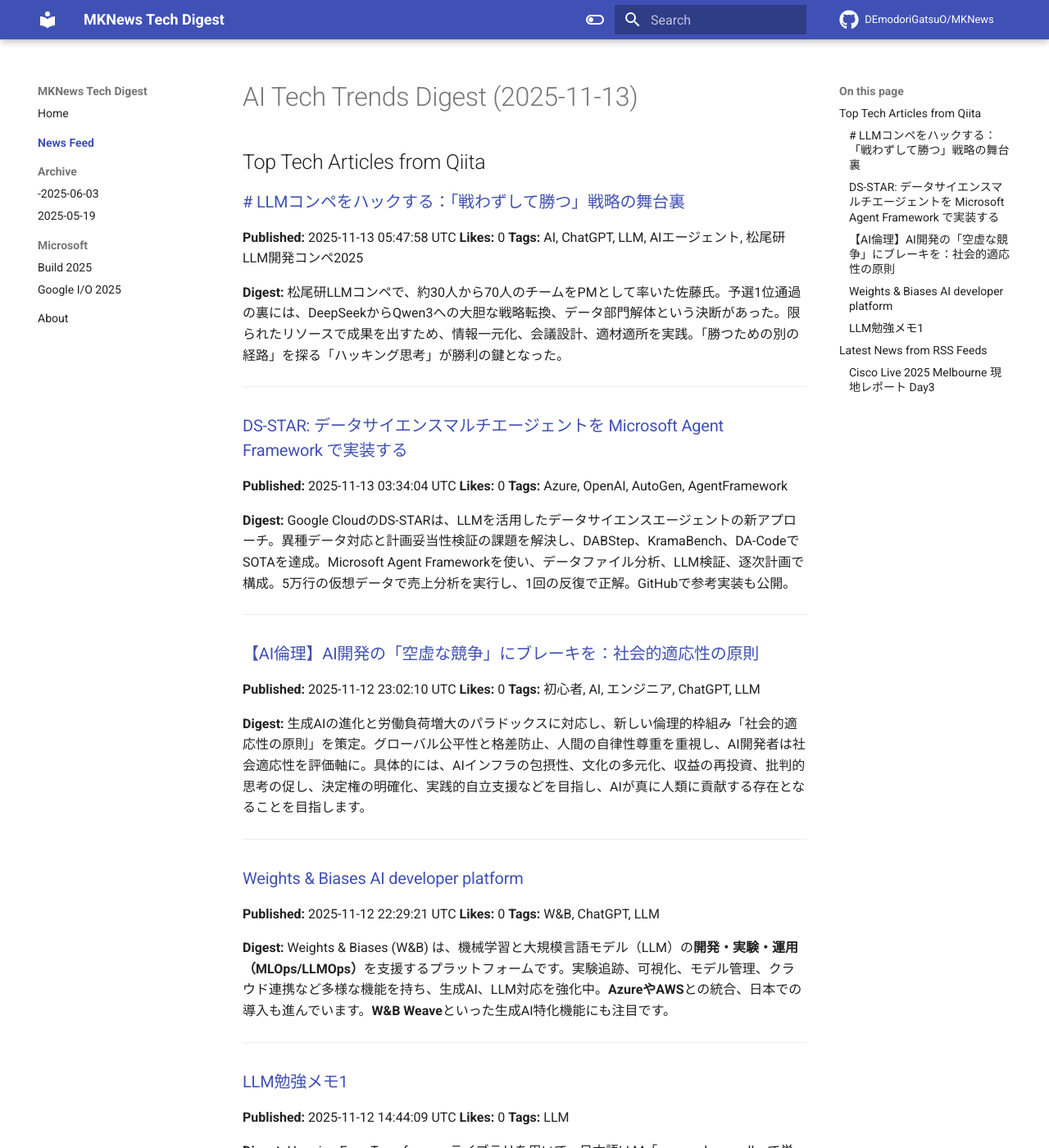
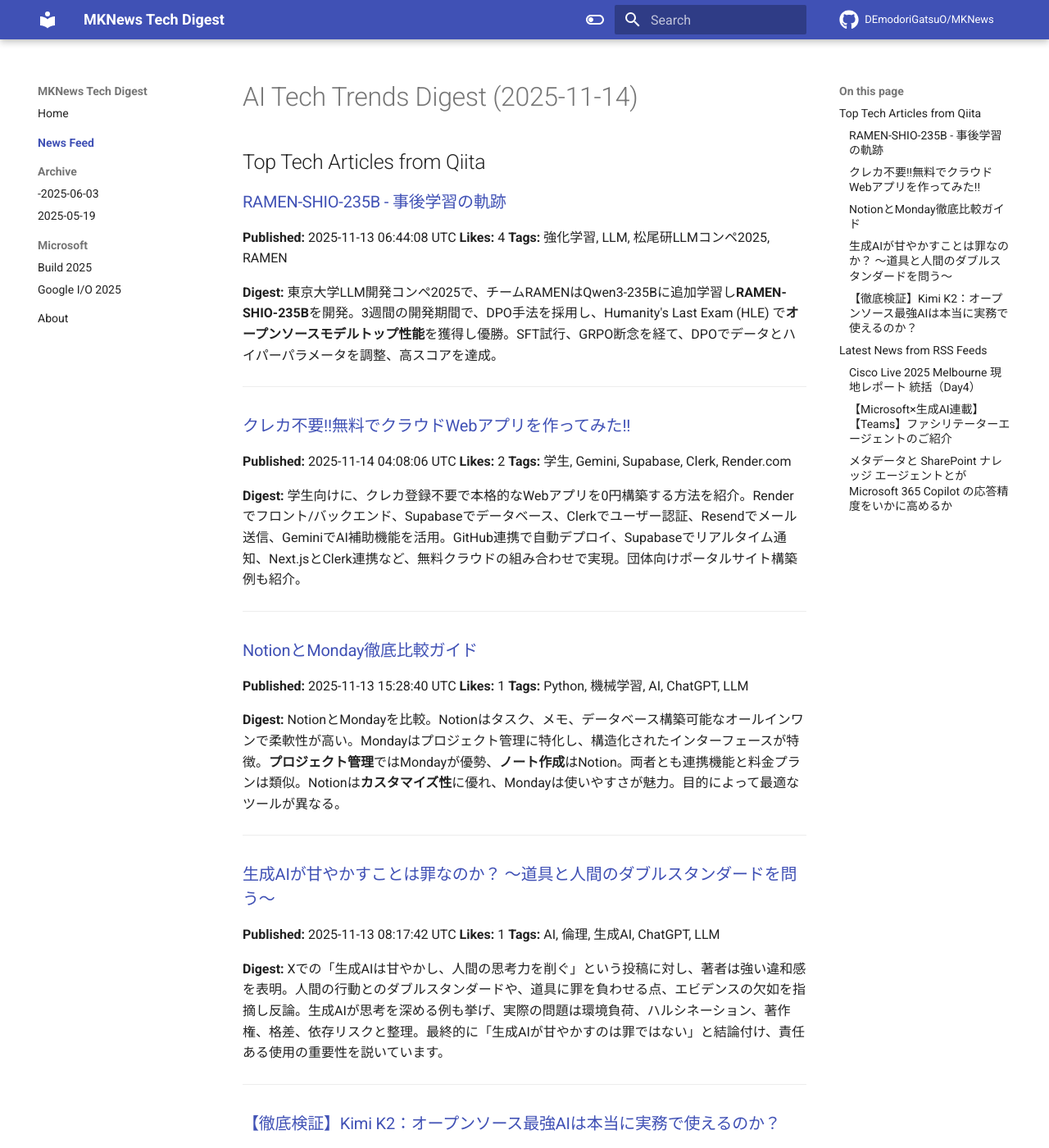
Before and after one commit to DEmodoriGatsuO/MKNews, an MkDocs documentation site: the page built from docs/news/index.md, in a window 1280 px wide and 1400 px high. Shown: the whole window at 82% size. Built offline with MkDocs 1.6.1 and Material for MkDocs 9.7.7, drawn with Linux system fonts in a browser that asks for light colours; comment, search, counter and statistics services are not loaded; some of the changed text lies outside the part shown.

Commit message:
Automated AI Tech Digest - 2025-11-14

```diff
--- a/docs/news/index.md
+++ b/docs/news/index.md
@@ -1,68 +1,88 @@
-# AI Tech Trends Digest (2025-11-13)
+# AI Tech Trends Digest (2025-11-14)
 
 
 ## Top Tech Articles from Qiita
 
 
-### [# LLMコンペをハックする：「戦わずして勝つ」戦略の舞台裏](https://qiita.com/heat1390/items/b1ec44b527e09526f9bb)
-**Published:** 2025-11-13 05:47:58 UTC
-**Likes:** 0
-**Tags:** AI, ChatGPT, LLM, AIエージェント, 松尾研LLM開発コンペ2025
+### [RAMEN-SHIO-235B - 事後学習の軌跡](https://qiita.com/som3ya/items/fb4e2459061ce67634c1)
+**Published:** 2025-11-13 06:44:08 UTC
+**Likes:** 4
+**Tags:** 強化学習, LLM, 松尾研LLMコンペ2025, RAMEN
 
 **Digest:**
-松尾研LLMコンペで、約30人から70人のチームをPMとして率いた佐藤氏。予選1位通過の裏には、DeepSeekからQwen3への大胆な戦略転換、データ部門解体という決断があった。限られたリソースで成果を出すため、情報一元化、会議設計、適材適所を実践。「勝つための別の経路」を探る「ハッキング思考」が勝利の鍵となった。
+東京大学LLM開発コンペ2025で、チームRAMENはQwen3-235Bに追加学習し**RAMEN-SHIO-235B**を開発。3週間の開発期間で、DPO手法を採用し、Humanity's Last Exam (HLE) で**オープンソースモデルトップ性能**を獲得し優勝。SFT試行、GRPO断念を経て、DPOでデータとハイパーパラメータを調整、高スコアを達成。
 
 ---
 
-### [DS-STAR: データサイエンスマルチエージェントを Microsoft Agent Framework で実装する](https://qiita.com/nohanaga/items/5e5621738fd181c015ed)
-**Published:** 2025-11-13 03:34:04 UTC
-**Likes:** 0
-**Tags:** Azure, OpenAI, AutoGen, AgentFramework
+### [クレカ不要!!無料でクラウドWebアプリを作ってみた!!](https://qiita.com/yo_arai/items/1bb5353cca7b3f5e37fe)
+**Published:** 2025-11-14 04:08:06 UTC
+**Likes:** 2
+**Tags:** 学生, Gemini, Supabase, Clerk, Render.com
 
 **Digest:**
-Google CloudのDS-STARは、LLMを活用したデータサイエンスエージェントの新アプローチ。異種データ対応と計画妥当性検証の課題を解決し、DABStep、KramaBench、DA-CodeでSOTAを達成。Microsoft Agent Frameworkを使い、データファイル分析、LLM検証、逐次計画で構成。5万行の仮想データで売上分析を実行し、1回の反復で正解。GitHubで参考実装も公開。
+学生向けに、クレカ登録不要で本格的なWebアプリを0円構築する方法を紹介。Renderでフロント/バックエンド、Supabaseでデータベース、Clerkでユーザー認証、Resendでメール送信、GeminiでAI補助機能を活用。GitHub連携で自動デプロイ、Supabaseでリアルタイム通知、Next.jsとClerk連携など、無料クラウドの組み合わせで実現。団体向けポータルサイト構築例も紹介。
 
 ---
 
-### [【AI倫理】AI開発の「空虚な競争」にブレーキを：社会的適応性の原則](https://qiita.com/Shawin/items/a6eca391b1ad24f80cfa)
-**Published:** 2025-11-12 23:02:10 UTC
-**Likes:** 0
-**Tags:** 初心者, AI, エンジニア, ChatGPT, LLM
+### [NotionとMonday徹底比較ガイド](https://qiita.com/AInsights/items/4eb024fa14369588538d)
+**Published:** 2025-11-13 15:28:40 UTC
+**Likes:** 1
+**Tags:** Python, 機械学習, AI, ChatGPT, LLM
 
 **Digest:**
-生成AIの進化と労働負荷増大のパラドックスに対応し、新しい倫理的枠組み「社会的適応性の原則」を策定。グローバル公平性と格差防止、人間の自律性尊重を重視し、AI開発者は社会適応性を評価軸に。具体的には、AIインフラの包摂性、文化の多元化、収益の再投資、批判的思考の促し、決定権の明確化、実践的自立支援などを目指し、AIが真に人類に貢献する存在となることを目指します。
+NotionとMondayを比較。Notionはタスク、メモ、データベース構築可能なオールインワンで柔軟性が高い。Mondayはプロジェクト管理に特化し、構造化されたインターフェースが特徴。**プロジェクト管理**ではMondayが優勢、**ノート作成**はNotion。両者とも連携機能と料金プランは類似。Notionは**カスタマイズ性**に優れ、Mondayは使いやすさが魅力。目的によって最適なツールが異なる。
 
 ---
 
-### [Weights & Biases AI developer platform ](https://qiita.com/kaizen_nagoya/items/845300cf7100bfb0dede)
-**Published:** 2025-11-12 22:29:21 UTC
-**Likes:** 0
-**Tags:** W&B, ChatGPT, LLM
+### [生成AIが甘やかすことは罪なのか？ 〜道具と人間のダブルスタンダードを問う〜](https://qiita.com/koshikawa-masato/items/75a75aac8efb33e71647)
+**Published:** 2025-11-13 08:17:42 UTC
+**Likes:** 1
+**Tags:** AI, 倫理, 生成AI, ChatGPT, LLM
 
 **Digest:**
-Weights & Biases (W&B) は、機械学習と大規模言語モデル（LLM）の**開発・実験・運用（MLOps/LLMOps）**を支援するプラットフォームです。実験追跡、可視化、モデル管理、クラウド連携など多様な機能を持ち、生成AI、LLM対応を強化中。**AzureやAWS**との統合、日本での導入も進んでいます。**W&B Weave**といった生成AI特化機能にも注目です。
+Xでの「生成AIは甘やかし、人間の思考力を削ぐ」という投稿に対し、著者は強い違和感を表明。人間の行動とのダブルスタンダードや、道具に罪を負わせる点、エビデンスの欠如を指摘し反論。生成AIが思考を深める例も挙げ、実際の問題は環境負荷、ハルシネーション、著作権、格差、依存リスクと整理。最終的に「生成AIが甘やかすのは罪ではない」と結論付け、責任ある使用の重要性を説いています。
 
 ---
 
-### [LLM勉強メモ1](https://qiita.com/hayato0522/items/450a931852cab6b1a696)
-**Published:** 2025-11-12 14:44:09 UTC
+### [【徹底検証】Kimi K2：オープンソース最強AIは本当に実務で使えるのか？](https://qiita.com/iasou24/items/555f10c761ac73209f37)
+**Published:** 2025-11-14 05:23:52 UTC
 **Likes:** 0
-**Tags:** LLM
+**Tags:** 機械学習, オープンソース, AI開発, LLM, Kimi-K2
 
 **Digest:**
-Hugging Face Transformersライブラリを用いて、日本語LLM「open-calm-small」で単語の続きを予測するコード。入力文を数値化し、モデルが最大5トークン分の単語を生成。例えば「琵琶湖は、」の入力に対し「海から遠いので、」と出力。今後はファインチューニングで出力を改善していく予定です。
+**Kimi K2** は、GPT-4.1やClaude Opusを凌ぐ性能を持つOSSのAIモデル。実務でのログ解析やコード修正を通じ、その強さを検証。ログ読解、コード構造理解、設計判断、CLIコマンド生成能力に優れ、特に「再現性のある修正案」提示が特徴。開発者は、数学推論、コーディング能力、ローカル運用容易性から、その実用性に注目しています。
 
 ---
 
 ## Latest News from RSS Feeds
 
 
-### [Cisco Live 2025 Melbourne 現地レポート Day3](https://blog.jbs.co.jp/entry/2025/11/13/074709)
+### [Cisco Live 2025 Melbourne 現地レポート 統括（Day4）](https://blog.jbs.co.jp/entry/2025/11/14/095324)
 **Source:** JBS Blog
-**Published:** 2025-11-12 22:47:09 UTC
-**Tags:** Cisco, AI, Tech
+**Published:** 2025-11-14 00:53:24 UTC
+**Tags:** Cisco, AI, Security, Tech
 
 **Digest:**
-Cisco Live 2025メルボルン、3日目の現地レポート！AI対応データセンター、セキュリティソリューション、最新テクノロジーの数々が披露されました。シスコの技術革新が凝縮されたセッションを通して、未来のネットワーク構築のヒントが得られるイベントとなりました。
+メルボルン発、Cisco Live 2025レポート。AIとクラウドを軸としたインフラ戦略が焦点となり、3日間のイベントで様々な発表があった。最新技術の動向や、今後のビジネス展開に繋がる情報が発信され、活気あふれるイベントとなった。
 
 ---
+
+### [【Microsoft×生成AI連載】【Teams】ファシリテーターエージェントのご紹介](https://blog.jbs.co.jp/entry/2025/11/14/085913)
+**Source:** JBS Blog
+**Published:** 2025-11-13 23:59:13 UTC
+**Tags:** Copilot, Microsoft Copilot, Microsoft 365 Copilot, 生成AI, Microsoft×生成AI連載, Microsoft Teams
+
+**Digest:**
+Microsoft Teamsの新機能「ファシリテータエージェント」が登場。会議の進行を円滑にし、議題管理と発言の公平性を実現します。主催者の負担を軽減し、参加者がより集中できる環境を提供。より生産的な議論を促すのが特徴です。
+
+---
+
+### [メタデータと SharePoint ナレッジ エージェントとが Microsoft 365 Copilot の応答精度をいかに高めるか](https://shanqiai.lekumo.biz/sharepoint_technical_note/2025/11/microsoft-365-c-5277.html)
+**Source:** SharePoint Technical Notes
+**Published:** 2025-11-14 05:42:57 UTC
+**Tags:** Copilot Studio, Microsoft 365 - SharePoint, Microsoft 365 Copilot
+
+**Digest:**
+MicrosoftのSharePointショーケース「メタデータとナビゲーションの力」が開催。**SharePoint**を活用し、**メタデータ**による情報整理と**ナビゲーション**最適化を通じて、情報アクセスを効率化する事例を紹介。**Microsoft 365**環境での運用や、**検索機能**強化による情報発見の容易さも強調。
+
+---
```
